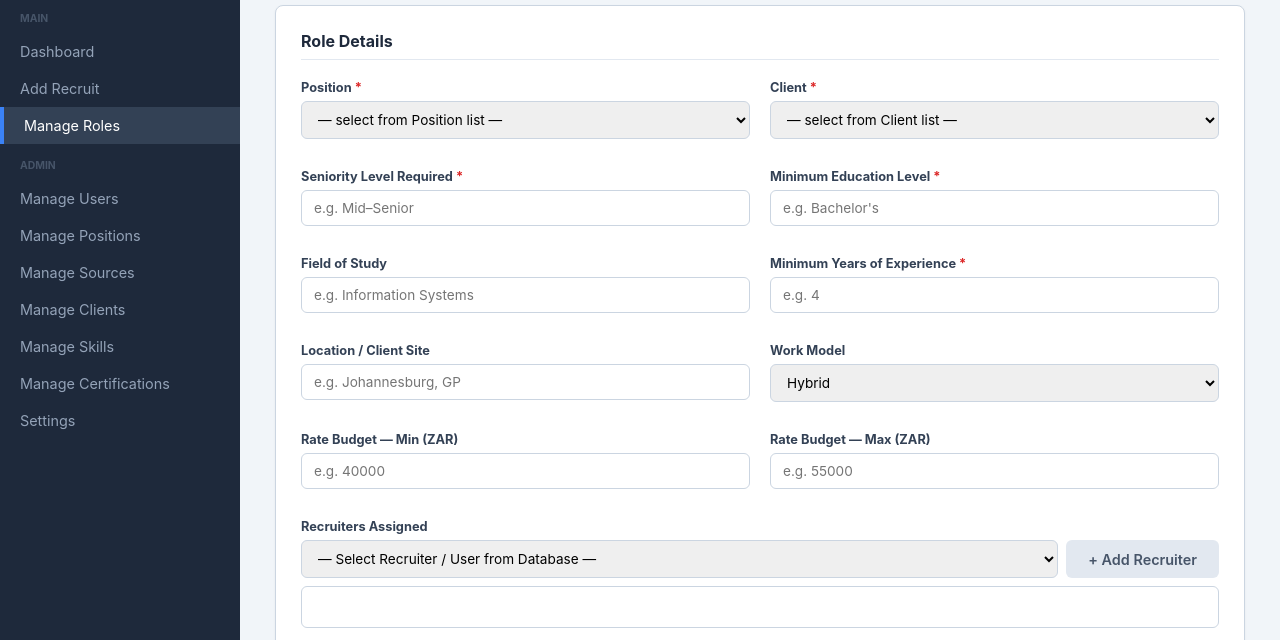
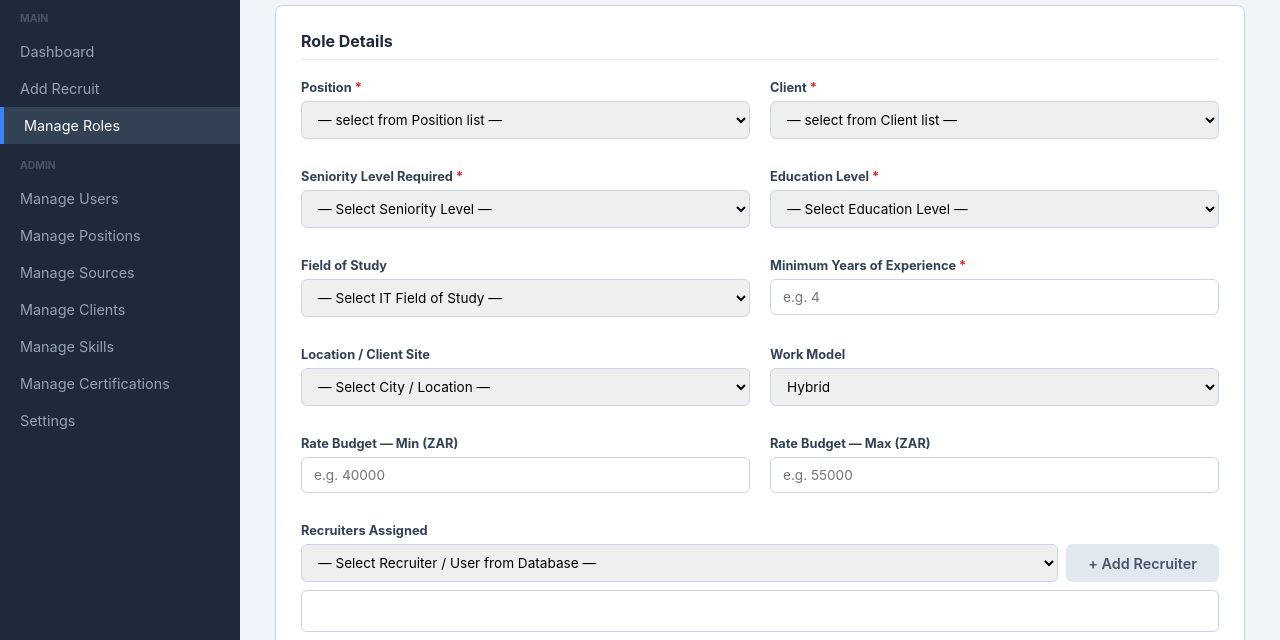
Before and after one commit to edwardkabwemba-png/RecruitTrack, a plain HTML site: page src/new-role.html in a window 1280 px wide. Shown: the part 82-722 px from the top of the page. Drawn offline with Linux system fonts and the light colour scheme; no server answers.

Commit message:
Update new-role.html

```diff
--- a/src/new-role.html
+++ b/src/new-role.html
@@ -120,18 +120,53 @@
       <div class="grid-2">
         <div class="form-group">
           <label>Seniority Level Required <span class="req">*</span></label>
-          <input type="text" id="seniority" required placeholder="e.g. Mid–Senior">
+          <select id="seniority" required>
+            <option value="">— Select Seniority Level —</option>
+            <option value="Intern / Graduate">Intern / Graduate</option>
+            <option value="Junior">Junior</option>
+            <option value="Mid-Level">Mid-Level</option>
+            <option value="Senior">Senior</option>
+            <option value="Lead / Principal">Lead / Principal</option>
+            <option value="Architect">Architect</option>
+            <option value="Manager / Head of">Manager / Head of</option>
+            <option value="Director / Executive">Director / Executive</option>
+          </select>
         </div>
         <div class="form-group">
-          <label>Minimum Education Level <span class="req">*</span></label>
-          <input type="text" id="education" required placeholder="e.g. Bachelor's">
+          <label>Education Level <span class="req">*</span></label>
+          <select id="education" required>
+            <option value="">— Select Education Level —</option>
+            <option value="Matric / High School">Matric / High School</option>
+            <option value="Higher Certificate">Higher Certificate</option>
+            <option value="Diploma / National Diploma">Diploma / National Diploma</option>
+            <option value="Advanced Diploma">Advanced Diploma</option>
+            <option value="Bachelor's Degree">Bachelor's Degree</option>
+            <option value="Honours Degree">Honours Degree</option>
+            <option value="Master's Degree">Master's Degree</option>
+            <option value="MBA">MBA</option>
+            <option value="Doctorate / PhD">Doctorate / PhD</option>
+          </select>
         </div>
       </div>
 
       <div class="grid-2">
         <div class="form-group">
           <label>Field of Study</label>
-          <input type="text" id="fieldOfStudy" placeholder="e.g. Information Systems">
+          <select id="fieldOfStudy">
+            <option value="">— Select IT Field of Study —</option>
+            <option value="Computer Science">Computer Science</option>
+            <option value="Information Technology">Information Technology</option>
+            <option value="Information Systems / IS">Information Systems / IS</option>
+            <option value="Software Engineering">Software Engineering</option>
+            <option value="Data Science / Analytics">Data Science / Analytics</option>
+            <option value="Cyber Security / Information Security">Cyber Security / Information Security</option>
+
+            <option value="Cloud Computing / Systems Architecture">Cloud Computing / Systems Architecture</option>
+
+            <option value="Artificial Intelligence / Machine Learning">Artificial Intelligence / Machine Learning</option>
+            <option value="Computer Engineering">Computer Engineering</option>
+
+          </select>
         </div>
         <div class="form-group">
           <label>Minimum Years of Experience <span class="req">*</span></label>
@@ -142,7 +177,26 @@
       <div class="grid-2">
         <div class="form-group">
           <label>Location / Client Site</label>
-          <input type="text" id="location" placeholder="e.g. Johannesburg, GP">
+          <select id="location">
+            <option value="">— Select City / Location —</option>
+            <option value="Johannesburg, GP">Johannesburg, GP</option>
+            <option value="Pretoria, GP">Pretoria, GP</option>
+            <option value="Centurion, GP">Centurion, GP</option>
+
+            <option value="Cape Town, WC">Cape Town, WC</option>
+
+            <option value="Durban, KZN">Durban, KZN</option>
+            <option value="Umhlanga, KZN">Umhlanga, KZN</option>
+
+            <option value="Gqeberha (Port Elizabeth), EC">Gqeberha (Port Elizabeth), EC</option>
+            <option value="East London, EC">East London, EC</option>
+            <option value="Bloemfontein, FS">Bloemfontein, FS</option>
+            <option value="Polokwane, LP">Polokwane, LP</option>
+            <option value="Mbombela (Nelspruit), MP">Mbombela (Nelspruit), MP</option>
+            <option value="Kimberley, NC">Kimberley, NC</option>
+            <option value="Remote - South Africa">Remote - South Africa</option>
+            <option value="International / Overseas">International / Overseas</option>
+          </select>
         </div>
         <div class="form-group">
           <label>Work Model</label>
```
Lines whose indentation alone changed are shown as unchanged.
